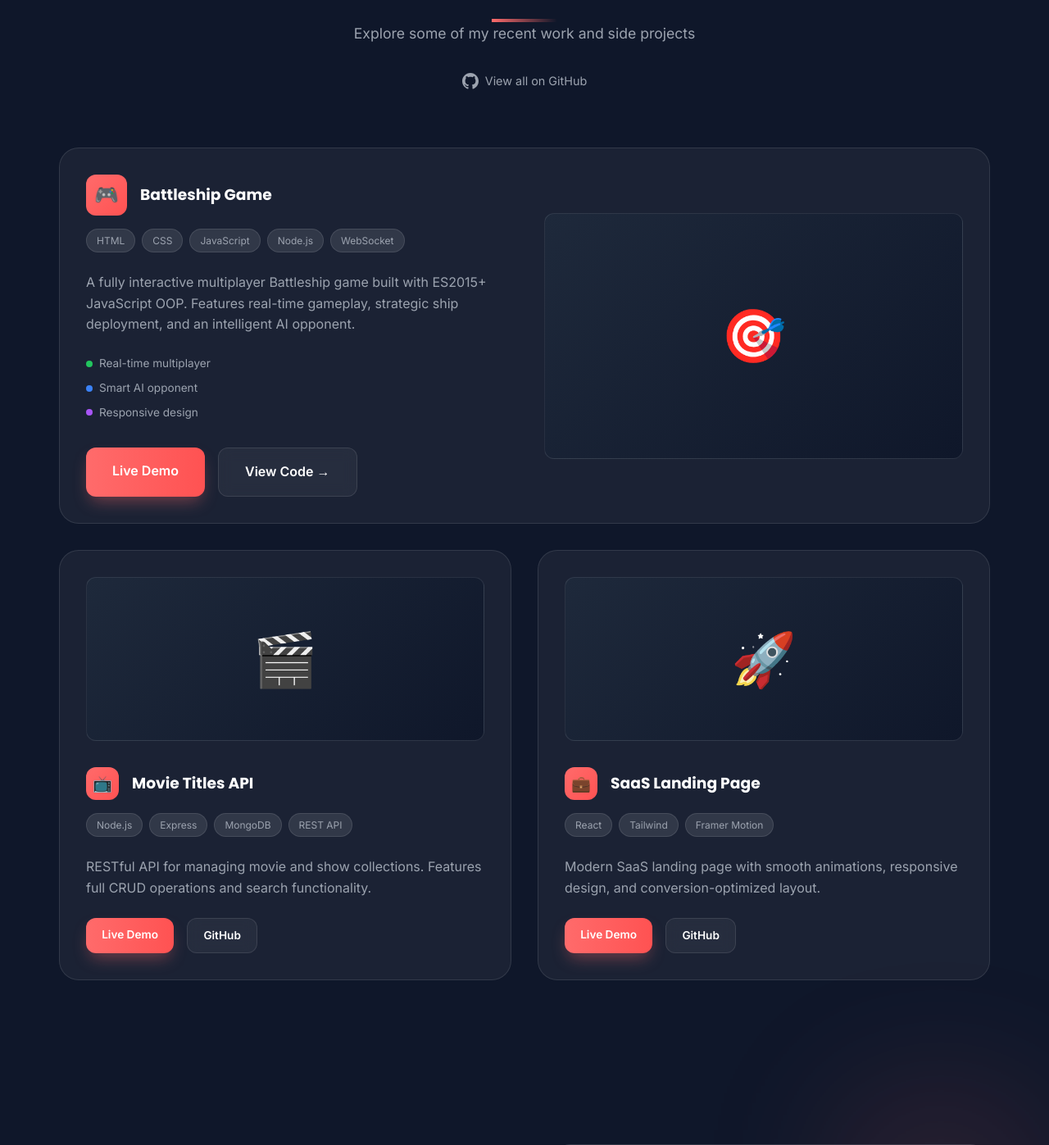
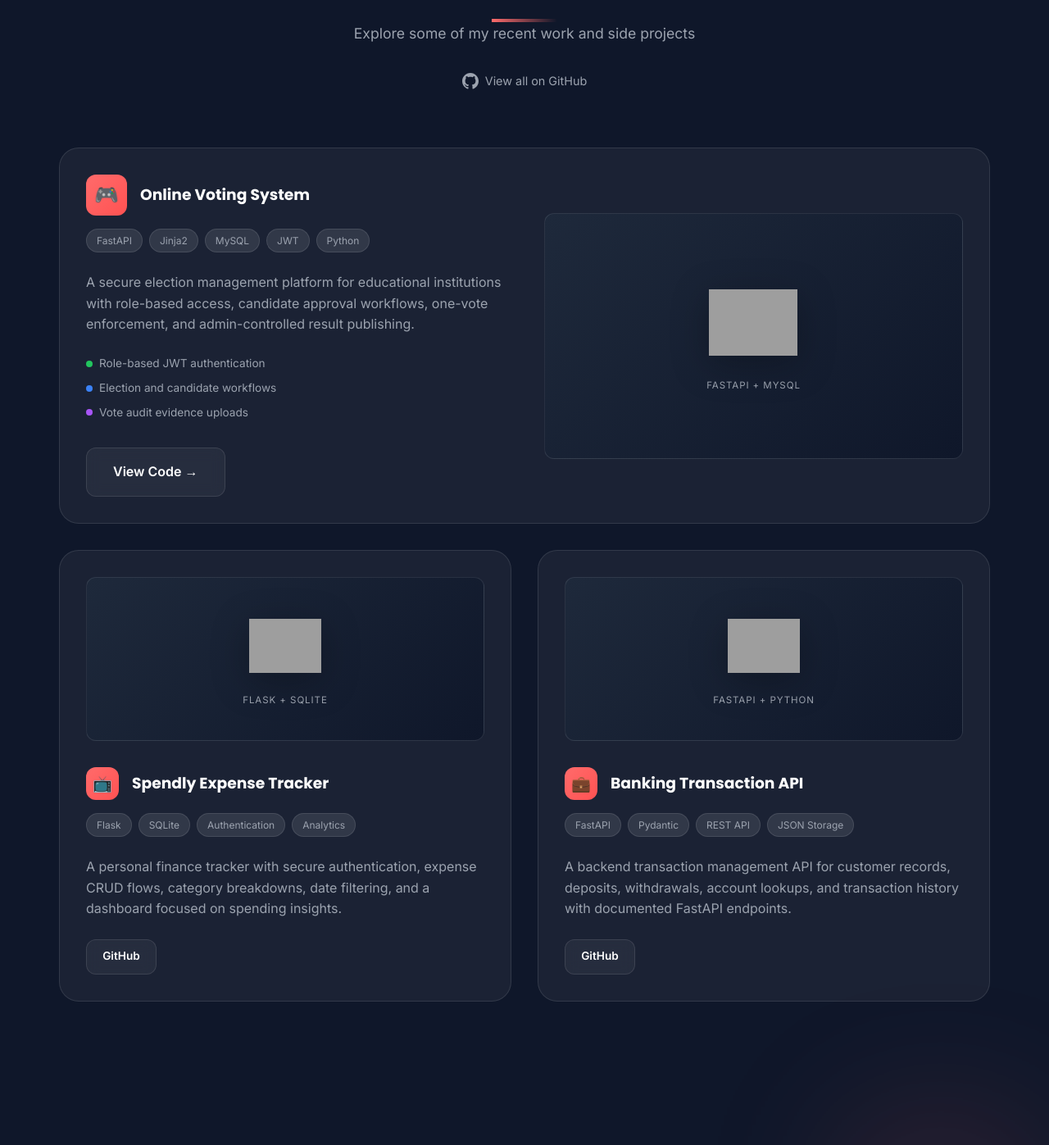
Before and after one commit to Nithin-dharavath/portfolio-website, a FastAPI app: page / in a window 1280 px wide. Shown: the part 2354-3751 px from the top of the page at 82% size. Run offline with FastAPI, Linux system fonts and the light colour scheme; parts of the project's set-up code (start-up, migrations or seed data) failed here and were passed over; grey boxes are pictures that could not be loaded.

Commit message:
project-ui

```diff
--- a/static/css/style.css
+++ b/static/css/style.css
@@ -832,6 +832,34 @@ h1, h2, h3, h4 {
     overflow: hidden;
 }
 
+.preview-content {
+    display: flex;
+    flex-direction: column;
+    align-items: center;
+    justify-content: center;
+    gap: 0.85rem;
+    text-align: center;
+}
+
+.project-preview-image {
+    width: 88px;
+    height: 88px;
+    object-fit: contain;
+    filter: drop-shadow(0 10px 22px rgba(0, 0, 0, 0.25));
+}
+
+.project-card.featured .project-preview-image {
+    width: 108px;
+    height: 108px;
+}
+
+.project-preview-caption {
+    font-size: 0.72rem;
+    letter-spacing: 0.08em;
+    text-transform: uppercase;
+    color: var(--text-muted);
+}
+
 .project-card:not(.featured) .project-preview {
     height: 200px;
     margin-bottom: 2rem;
--- a/templates/index.html
+++ b/templates/index.html
@@ -211,7 +211,7 @@
                 <h2>Featured <span>Projects</span></h2>
                 <div class="header-line center"></div>
                 <p class="section-desc">Explore some of my recent work and side projects</p>
-                <a href="https://github.com/Nithin-dharavath" target="_blank" class="github-link">
+                <a href="https://github.com/Nithin-dharavath" target="_blank" rel="noopener noreferrer" class="github-link">
                     <svg width="20" height="20" viewBox="0 0 24 24" fill="currentColor"><path d="M12 0c-6.626 0-12 5.373-12 12 0 5.302 3.438 9.8 8.207 11.387.599.111.793-.261.793-.577v-2.234c-3.338.726-4.033-1.416-4.033-1.416-.546-1.387-1.333-1.756-1.333-1.756-1.089-.745.083-.729.083-.729 1.205.084 1.839 1.237 1.839 1.237 1.07 1.834 2.807 1.304 3.492.997.107-.775.418-1.305.762-1.604-2.665-.305-5.467-1.334-5.467-5.931 0-1.311.469-2.381 1.236-3.221-.124-.303-.535-1.524.117-3.176 0 0 1.008-.322 3.301 1.23.957-.266 1.983-.399 3.003-.404 1.02.005 2.047.138 3.006.404 2.291-1.552 3.297-1.23 3.297-1.23.653 1.653.242 2.874.118 3.176.77.84 1.235 1.911 1.235 3.221 0 4.609-2.807 5.624-5.479 5.921.43.372.823 1.102.823 2.222v3.293c0 .319.192.694.801.576 4.765-1.589 8.199-6.086 8.199-11.386 0-6.627-5.373-12-12-12z"/></svg>
                     View all on GitHub
                 </a>
@@ -223,76 +223,83 @@
                         <div class="project-info">
                             <div class="project-title-group">
                                 <div class="project-icon-box">🎮</div>
-                                <h3>Battleship Game</h3>
+                                <h3>Online Voting System</h3>
                             </div>
                             <div class="project-tags">
-                                <span class="tag">HTML</span>
-                                <span class="tag">CSS</span>
-                                <span class="tag">JavaScript</span>
-                                <span class="tag">Node.js</span>
-                                <span class="tag">WebSocket</span>
+                                <span class="tag">FastAPI</span>
+                                <span class="tag">Jinja2</span>
+                                <span class="tag">MySQL</span>
+                                <span class="tag">JWT</span>
+                                <span class="tag">Python</span>
                             </div>
                             <p class="project-text">
-                                A fully interactive multiplayer Battleship game built with ES2015+ JavaScript OOP.
-                                Features real-time gameplay, strategic ship deployment, and an intelligent AI opponent.
+                                A secure election management platform for educational institutions with role-based access,
+                                candidate approval workflows, one-vote enforcement, and admin-controlled result publishing.
                             </p>
                             <div class="project-features">
-                                <div class="feature"><span class="dot dot-green"></span> Real-time multiplayer</div>
-                                <div class="feature"><span class="dot dot-blue"></span> Smart AI opponent</div>
-                                <div class="feature"><span class="dot dot-purple"></span> Responsive design</div>
+                                <div class="feature"><span class="dot dot-green"></span> Role-based JWT authentication</div>
+                                <div class="feature"><span class="dot dot-blue"></span> Election and candidate workflows</div>
+                                <div class="feature"><span class="dot dot-purple"></span> Vote audit evidence uploads</div>
                             </div>
                             <div class="project-actions">
-                                <a href="#" class="btn btn-primary">Live Demo</a>
-                                <a href="#" class="btn btn-secondary">View Code &rarr;</a>
+                                <a href="https://github.com/Nithin-dharavath/Voting_System" target="_blank" rel="noopener noreferrer" class="btn btn-secondary">View Code &rarr;</a>
                             </div>
                         </div>
                         <div class="project-preview">
-                            <div class="preview-content">🎯</div>
+                            <div class="preview-content">
+                                <img src="https://skillicons.dev/icons?i=fastapi,mysql" alt="FastAPI and MySQL logos" class="project-preview-image">
+                                <span class="project-preview-caption">FastAPI + MySQL</span>
+                            </div>
                         </div>
                     </div>
                 </div>
 
                 <div class="project-card">
                     <div class="project-preview">
-                        <div class="preview-content">🎬</div>
+                        <div class="preview-content">
+                            <img src="https://skillicons.dev/icons?i=flask,sqlite" alt="Flask and SQLite logos" class="project-preview-image">
+                            <span class="project-preview-caption">Flask + SQLite</span>
+                        </div>
                     </div>
                     <div class="project-info">
                         <div class="project-title-group">
                             <div class="project-icon-box small">📺</div>
-                            <h3>Movie Titles API</h3>
+                            <h3>Spendly Expense Tracker</h3>
                         </div>
                         <div class="project-tags">
-                            <span class="tag">Node.js</span>
-                            <span class="tag">Express</span>
-                            <span class="tag">MongoDB</span>
-                            <span class="tag">REST API</span>
+                            <span class="tag">Flask</span>
+                            <span class="tag">SQLite</span>
+                            <span class="tag">Authentication</span>
+                            <span class="tag">Analytics</span>
                         </div>
-                        <p class="project-text">RESTful API for managing movie and show collections. Features full CRUD operations and search functionality.</p>
+                        <p class="project-text">A personal finance tracker with secure authentication, expense CRUD flows, category breakdowns, date filtering, and a dashboard focused on spending insights.</p>
                         <div class="project-actions">
-                            <a href="#" class="btn btn-primary small">Live Demo</a>
-                            <a href="#" class="btn btn-secondary small">GitHub</a>
+                            <a href="https://github.com/Nithin-dharavath/expense_tracker" target="_blank" rel="noopener noreferrer" class="btn btn-secondary small">GitHub</a>
                         </div>
                     </div>
                 </div>
 
                 <div class="project-card">
                     <div class="project-preview">
-                        <div class="preview-content">🚀</div>
+                        <div class="preview-content">
+                            <img src="https://skillicons.dev/icons?i=fastapi,python" alt="FastAPI and Python logos" class="project-preview-image">
+                            <span class="project-preview-caption">FastAPI + Python</span>
+                        </div>
                     </div>
                     <div class="project-info">
                         <div class="project-title-group">
                             <div class="project-icon-box small">💼</div>
-                            <h3>SaaS Landing Page</h3>
+                            <h3>Banking Transaction API</h3>
                         </div>
                         <div class="project-tags">
-                            <span class="tag">React</span>
-                            <span class="tag">Tailwind</span>
-                            <span class="tag">Framer Motion</span>
+                            <span class="tag">FastAPI</span>
+                            <span class="tag">Pydantic</span>
+                            <span class="tag">REST API</span>
+                            <span class="tag">JSON Storage</span>
                         </div>
-                        <p class="project-text">Modern SaaS landing page with smooth animations, responsive design, and conversion-optimized layout.</p>
+                        <p class="project-text">A backend transaction management API for customer records, deposits, withdrawals, account lookups, and transaction history with documented FastAPI endpoints.</p>
                         <div class="project-actions">
-                            <a href="#" class="btn btn-primary small">Live Demo</a>
-                            <a href="#" class="btn btn-secondary small">GitHub</a>
+                            <a href="https://github.com/Nithin-dharavath/banking-backend-api" target="_blank" rel="noopener noreferrer" class="btn btn-secondary small">GitHub</a>
                         </div>
                     </div>
                 </div>
```
Also changed, not shown: opencode.json (deleted, +0 -11 lines).
